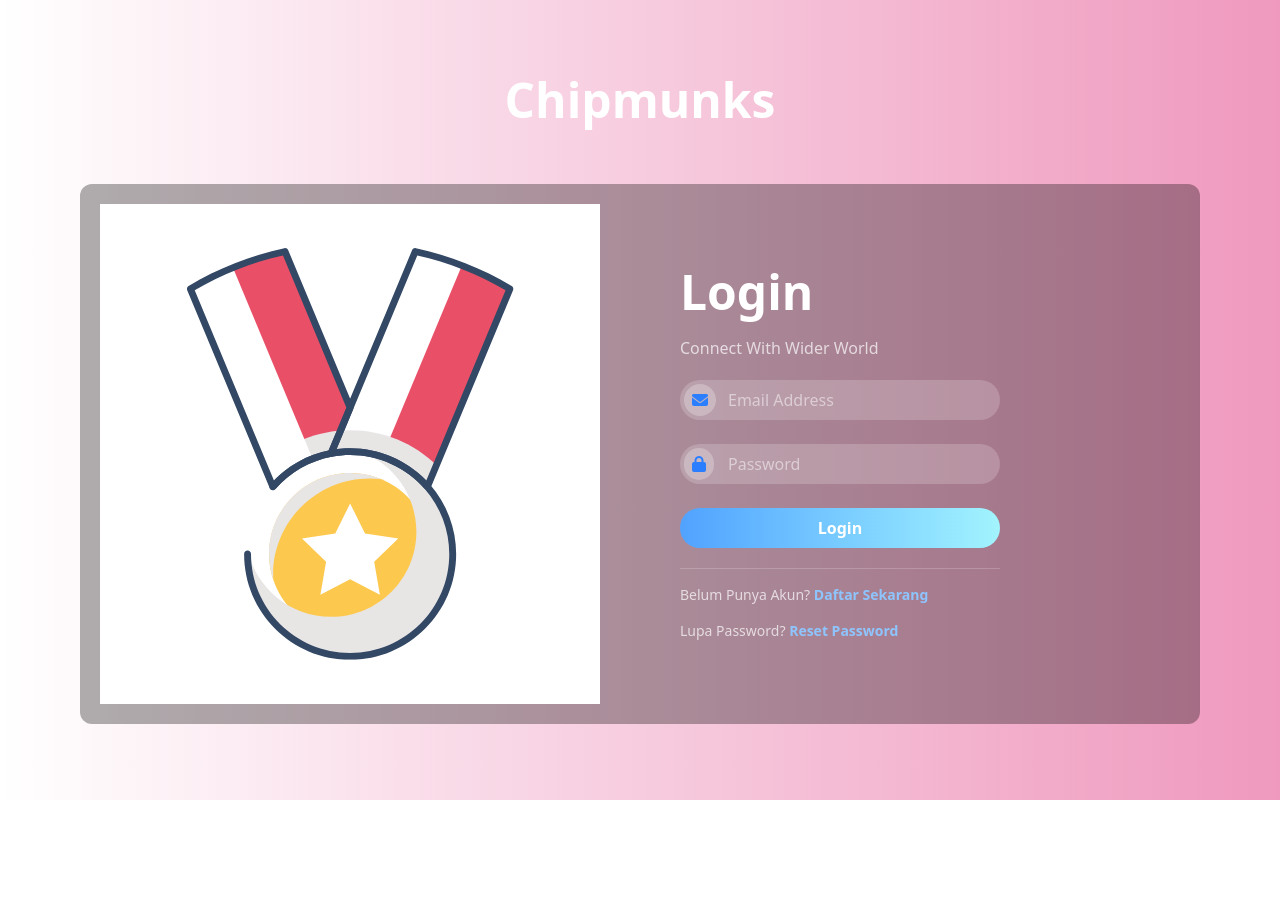
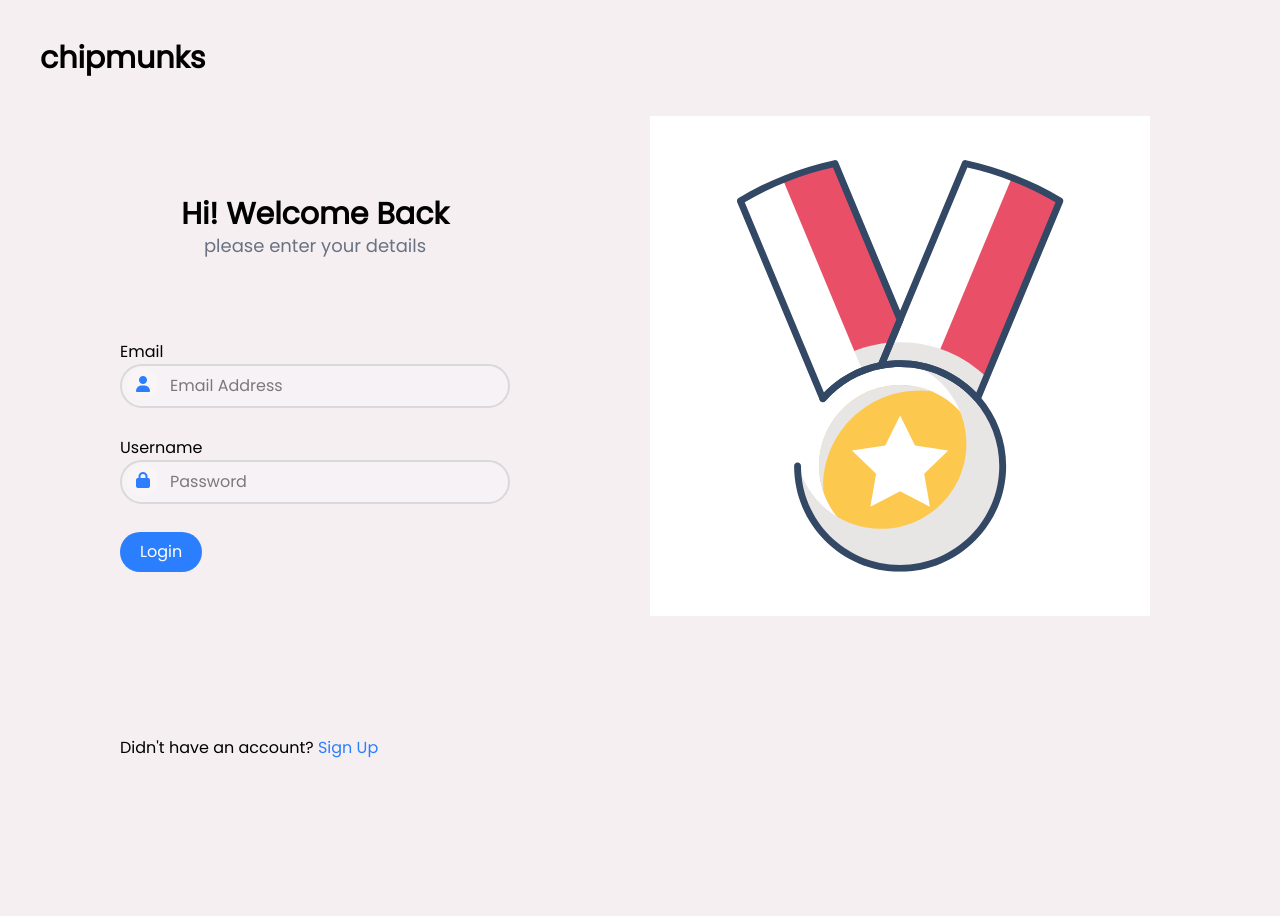
Before and after one commit to raynakyla/chipmunks, a PHP site: page /sl/login.html in a window 1280 px wide. Before the commit the page ends 800 px from the top, so only its background shows below. Run offline with PHP 8.4, Linux system fonts and the light colour scheme.

Commit message:
nambahin banyak

```diff
--- a/src/input.css
+++ b/src/input.css
@@ -5,4 +5,5 @@
     --color-white-dull: #ffffffb3;
     --color-white-light: #ffffff30;
     --color-white-medium: #ffffff40;
+    --font-display-poppin: "Poppins";
 }
--- a/src/output.css
+++ b/src/output.css
@@ -7,6 +7,7 @@
     --font-mono: ui-monospace, SFMono-Regular, Menlo, Monaco, Consolas, "Liberation Mono",
       "Courier New", monospace;
     --color-red-500: oklch(0.637 0.237 25.331);
+    --color-cyan-100: oklch(0.956 0.045 203.388);
     --color-cyan-200: oklch(0.917 0.08 205.041);
     --color-blue-100: oklch(0.932 0.032 255.585);
     --color-blue-200: oklch(0.882 0.059 254.128);
@@ -37,6 +38,7 @@
     --leading-tight: 1.25;
     --radius-md: 0.375rem;
     --radius-xl: 0.75rem;
+    --radius-2xl: 1rem;
     --drop-shadow-lg: 0 4px 4px rgb(0 0 0 / 0.15);
     --ease-in: cubic-bezier(0.4, 0, 1, 1);
     --ease-out: cubic-bezier(0, 0, 0.2, 1);
@@ -2226,6 +2338,11 @@
       display: block;
     }
   }
+  .md\:flex {
+    @media (width >= 48rem) {
+      display: flex;
+    }
+  }
   .md\:w-1\/2 {
     @media (width >= 48rem) {
       width: calc(1/2 * 100%);
--- a/src/sl/login.html
+++ b/src/sl/login.html
@@ -5,38 +5,51 @@
     <meta name="viewport" content="width=device-width, initial-scale=1.0">
     <title>Document</title>
     <link href="../output.css" rel="stylesheet">
+    <script src="https://unpkg.com/@tailwindcss/browser@4"></script>
+    <link href='https://fonts.googleapis.com/css?family=Poppins' rel='stylesheet'>
     <link rel="stylesheet" href="https://cdnjs.cloudflare.com/ajax/libs/font-awesome/6.7.2/css/all.min.css"
     integrity="sha512-Evv84Mr4kqVGRNSgIGL/F/aIDqQb7xQ2vcrdIwxfjThSH8CSR7PBEakCr51Ck+w+/U6swU2Im1vVX0SVk9ABhg==" crossorigin="anonymous" referrerpolicy="no-referrer" />
 </head>
-<body class="bg-gradient-to-r from-[#5fee1] to-[#ef99be] flex flex-col gap-15 justify-center items-center h-screen">
-    <h1 class="text-5xl font-bold text-white">Chipmunks</h1>
-    <div class="max-width[960px] bg-black-dark grid grid-cols-2 gap-20 items-center p-5 rounded-xl">
-        <div>
-            <img src="../images/medal.png" alt="">
+<body style="font-family: Poppins;" class="overflow-hidden bg-[#F5EFF2]">
+    <header class="hidden mx-auto top-0 px-10 py-10 md:flex justify-left items-center fixed sm:relative z-20">
+        <div class="flex items-center">
+            <a href="#" class="text-3xl font-bold">
+                <span class="">chipmunks</span>
+            </a>
         </div>
-        <div class="max-w-80 grid gap-5">
-            <h1 class="text-5xl font-bold text-white">Login</h1>
-            <p class="text-white-dull">Connect With Wider World</p>
-            <form action="" class="space-y-6 text-white">
-                <div class="relative">
-                    <div class="absolute top-1 left-1 bg-white-medium rounded-full p-2 flex justify-center items-center text-blue-500">
-                        <i class="fa-solid fa-envelope"></i>
-                    </div>
-                    <input class="w-80 bg-white-light py-2 px-12 rounded-full focus:bg-black-dark focus:outline-none focus:ring-1 focus:ring-black focus:drop-shadow-lg" type="email" name="email" placeholder="Email Address">
+    </header>
+    <main>
+        <section class="grid md:grid-cols-2 grid-cols-1 h-screen gap-5">
+            <div class="mt-20">
+                <div class="justify-center text-center">
+                    <h1 class="text-3xl font-bold">Hi! Welcome Back</h1>
+                    <p class="text-lg text-gray-500">please enter your details</p>
                 </div>
-                <div class="relative">
-                    <div class="absolute top-1 left-1 bg-white-medium rounded-full p-2 flex justify-center items-center text-blue-500">
-                        <i class="fa-solid fa-lock"></i>
-                    </div>
-                    <input class="w-80 bg-white-light py-2 px-12 rounded-full focus:bg-black-dark focus:outline-none focus:ring-1 focus:ring-black focus:drop-shadow-lg" type="password" name="password" placeholder="Password">
+                <div class="mt-20">
+                    <form action="">
+                        <div class="relative mx-30">
+                            <label class="mb-2" for="username">Email</label>
+                            <div class="absolute top-7 left-2 bg-white-medium rounded-full p-2 flex justify-center items-center text-blue-500">
+                                <i  style="color: #2b7efe;" class="fa-solid fa-user"></i>
+                            </div>
+                            <input id="username" style="border: 2px solid #D9D9D9;" class="w-full bg-white-light py-2 px-12 rounded-full focus:bg-gray-300 focus:outline-none focus:ring-1 focus:ring-black focus:drop-shadow-lg" type="email" name="email" placeholder="Email Address">
+                        </div>
+                        <div class="relative mx-30 mt-7">
+                            <label class="mb-2" for="password">Username</label>
+                            <div class="absolute top-7 left-2 bg-white-medium rounded-full p-2 flex justify-center items-center text-blue-500">
+                                <i style="color: #2b7efe;" class="fa-solid fa-lock"></i>
+                            </div>
+                            <input id="password" style="border: 2px solid #D9D9D9;" class="w-full bg-white-light py-2 px-12 rounded-full focus:bg-gray-300 focus:outline-none focus:ring-1 focus:ring-black focus:drop-shadow-lg" type="password" name="password" placeholder="Password">
+                        </div>
+                        <input  class="bg-blue-500 px-5 py-2 text-white border-[#F5EFF2] rounded-full ml-30 mt-7 hover:bg-blue-600 hover:scale-110 duration-300 cursor-pointer" type="button" value="Login">
+                    </form>
                 </div>
-                <button class="bg-gradient-to-r from-blue-400 to-cyan-200 w-80 font-semibold rounded-full py-2">Login</button>
-            </form>
-            <div class="text-white-dull border-t border-white-light pt-4 space-y-4 text-sm">
-                <p>Belum Punya Akun? <a class="text-blue-300 font-semibold cursor-pointer" href="#">Daftar Sekarang</a></p>
-                <p>Lupa Password? <a class="text-blue-300 font-semibold cursor-pointer" href="#">Reset Password</a></p>
+                <span class="absolute bottom-0 ml-30 mb-10">Didn't have an account? <a href="#" class="text-blue-500">Sign Up</a></span>
             </div>
-        </div>
-    </div>
+            <div class="justify-center items-center text-center">
+                <img src="../images/medal.png" alt="">
+            </div>
+        </section>
+    </main>
 </body>
 </html>
```
Also changed, not shown: other parts of src/output.css (+110 -0 lines), src/index.html (+4 -3 lines), src/interaction/profil.html (added, +134 -0 lines), src/sl/signup.html (+35 -24 lines).
